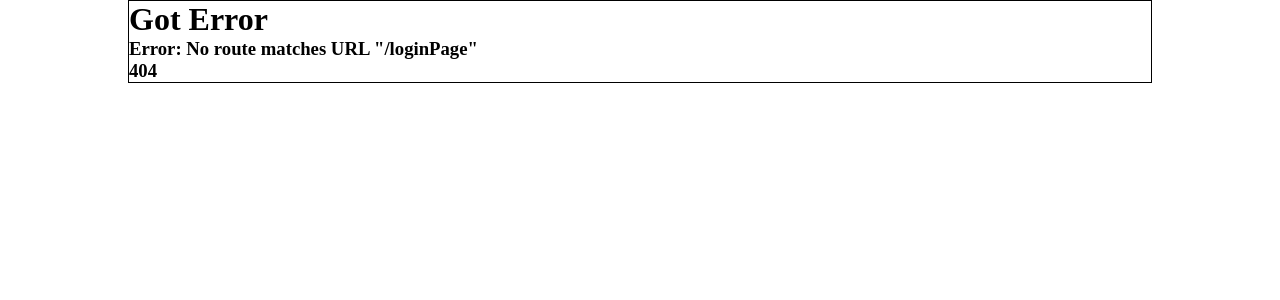
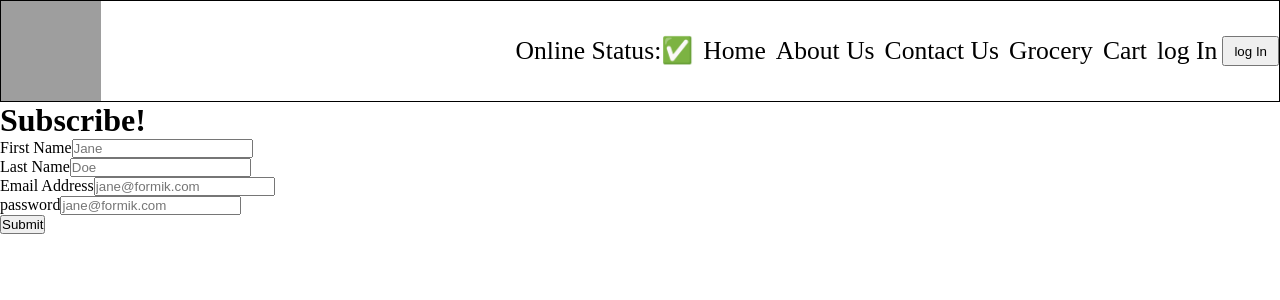
Before and after one commit to sonu28gpt/namaste-React, a React (Vite) app in the folder lecture4/: page /loginPage in a window 1280 px wide. Before the commit this address had no page. Shown: the top 300 px of the page. Built offline with nearby package versions, Linux system fonts and the light colour scheme; grey boxes are pictures that could not be loaded.

Commit message:
form added via formik

```diff
--- a/lecture4/index.html
+++ b/lecture4/index.html
@@ -8,7 +8,7 @@
     <link rel="stylesheet" href="./style.css">
 </head>
 <body>
-    <div id="root">not rendered</div>
+    <div id="root">not rendered bhai</div>
     <script type="module" src="./src/App.js"></script>
 </body>
 </html>
--- a/lecture4/src/components/Header.js
+++ b/lecture4/src/components/Header.js
@@ -21,7 +21,7 @@ const Header=()=>{
                     <Link to="/contact">    <li className="nav-item">Contact Us</li></Link>
                     <Link to="/grocery">    <li className="nav-item">Grocery</li></Link>
                     <Link to="">    <li className="nav-item">Cart</li></Link>
-                    {/* <Link to="/loginPage">    <li className="nav-item">log In</li></Link> */}
+                    <Link to="/loginPage">    <li className="nav-item">log In</li></Link>
                     <button className="log-btn" onClick={()=>{
 
                         (btnValue==='log In')?setbtnValue('log Out'):setbtnValue('log In');
--- a/lecture4/src/components/LoginPage.js
+++ b/lecture4/src/components/LoginPage.js
@@ -1,5 +1,5 @@
-import React from 'react';
-import ReactDOM from 'react-dom';
+// import React from 'react';
+// import ReactDOM from 'react-dom';
 import { Formik, Form, useField } from 'formik';
 import * as Yup from 'yup';
 
@@ -11,7 +11,7 @@ const MyTextInput = ({ label, ...props }) => {
   return (
     <>
       <label htmlFor={props.id || props.name}>{label}</label>
-      <input className="text-input" {...field} {...props} />
+      <input id={props.name} className="text-input" {...field} {...props} />
       {meta.touched && meta.error ? (
         <div className="error">{meta.error}</div>
       ) : null}
@@ -52,7 +52,7 @@ const MySelect = ({ label, ...props }) => {
 };
 
 // And now we can use these
-const SignupForm = () => {
+const LoginPage = () => {
   return (
     <>
       <h1>Subscribe!</h1>
@@ -61,8 +61,7 @@ const SignupForm = () => {
           firstName: '',
           lastName: '',
           email: '',
-          acceptedTerms: false, // added for our checkbox
-          jobType: '', // added for our select
+          password:'',
         }}
         validationSchema={Yup.object({
           firstName: Yup.string()
@@ -74,15 +73,7 @@ const SignupForm = () => {
           email: Yup.string()
             .email('Invalid email address')
             .required('Required'),
-          acceptedTerms: Yup.boolean()
-            .required('Required')
-            .oneOf([true], 'You must accept the terms and conditions.'),
-          jobType: Yup.string()
-            .oneOf(
-              ['designer', 'development', 'product', 'other'],
-              'Invalid Job Type'
-            )
-            .required('Required'),
+         password:Yup.string().required("password required")
         })}
         onSubmit={(values, { setSubmitting }) => {
           setTimeout(() => {
@@ -98,7 +89,7 @@ const SignupForm = () => {
             type="text"
             placeholder="Jane"
           />
-
+ <br/>
           <MyTextInput
             label="Last Name"
             name="lastName"
@@ -106,24 +97,22 @@ const SignupForm = () => {
             placeholder="Doe"
           />
 
+          <br/>
           <MyTextInput
             label="Email Address"
             name="email"
             type="email"
             placeholder="jane@formik.com"
           />
+          <br/>
+          <MyTextInput
+            label="password"
+            name="password"
+            type="password"
+            placeholder="jane@formik.com"
+          />
 
-          <MySelect label="Job Type" name="jobType">
-            <option value="">Select a job type</option>
-            <option value="designer">Designer</option>
-            <option value="development">Developer</option>
-            <option value="product">Product Manager</option>
-            <option value="other">Other</option>
-          </MySelect>
-
-          <MyCheckbox name="acceptedTerms">
-            I accept the terms and conditions
-          </MyCheckbox>
+<br/>
 
           <button type="submit">Submit</button>
         </Form>
@@ -132,4 +121,4 @@ const SignupForm = () => {
   );
 };
 
-export default MyTextInput;
+export default LoginPage;
```
Also changed, not shown: lecture4/src/App.js (+5 -5 lines), 1 other file (tests, documents, lock files or other folders).
